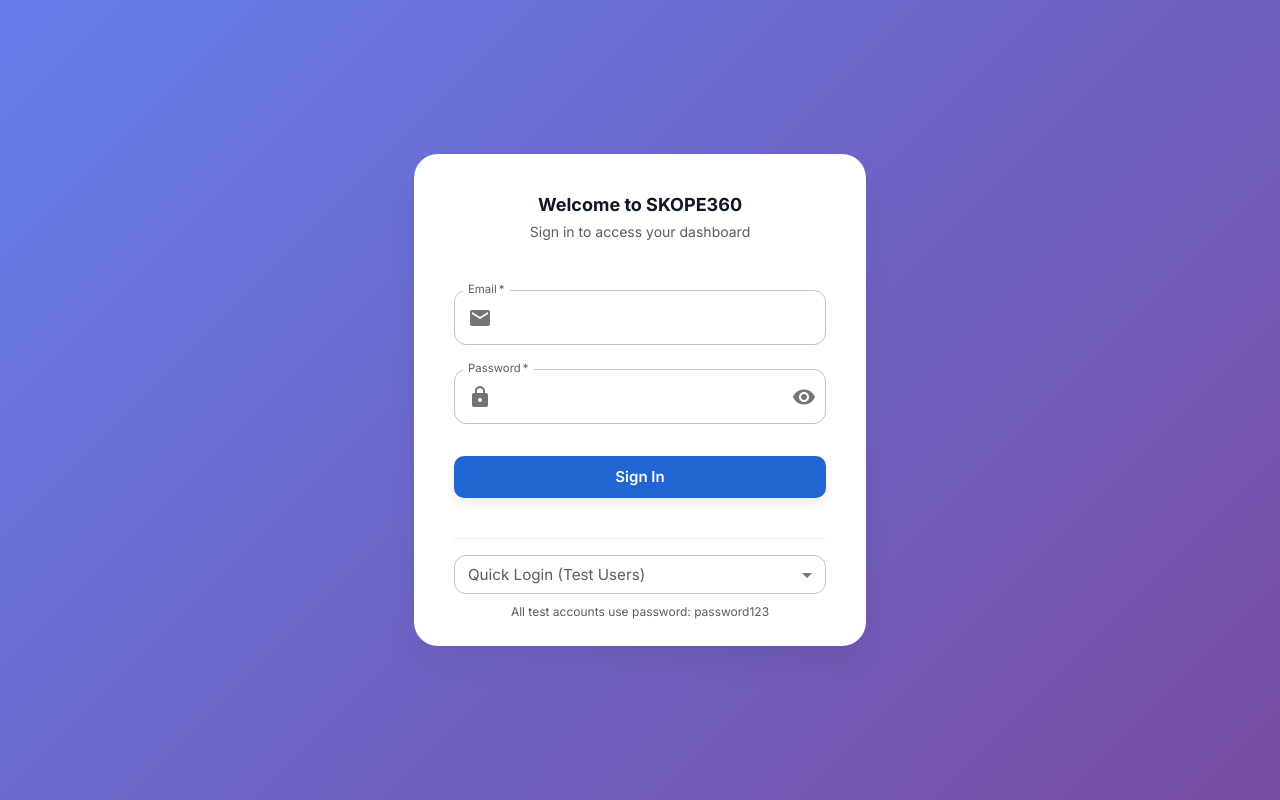
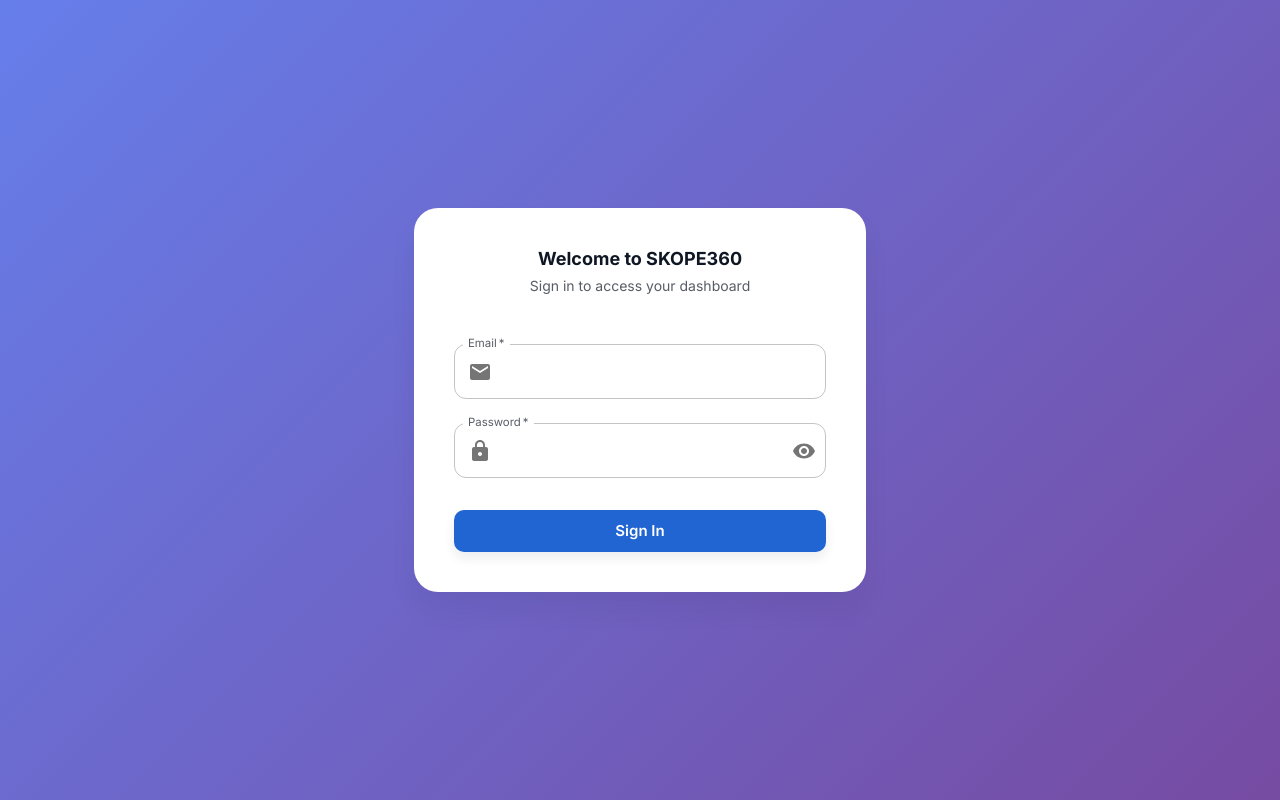
Before and after one commit to shishirvyas/sow-project, a React (Vite) app in the folder frontend/: page /login in a window 1280 px wide. Built offline with nearby package versions, Linux system fonts and the light colour scheme.

Commit message:
drop dine removal of credentials

```diff
--- a/frontend/src/components/Auth/Login.jsx
+++ b/frontend/src/components/Auth/Login.jsx
@@ -150,29 +150,6 @@
                 {loading ? <CircularProgress size={24} /> : 'Sign In'}
               </Button>
             </form>
-
-            <Box sx={{ mt: 3, pt: 2, borderTop: 1, borderColor: 'divider' }}>
-              <FormControl fullWidth size="small">
-                <InputLabel>Quick Login (Test Users)</InputLabel>
-                <Select
-                  label="Quick Login (Test Users)"
-                  defaultValue=""
-                  onChange={(e) => fillTestUser(e.target.value)}
-                >
-                  <MenuItem value="" disabled>
-                    <em>Select a test account</em>
-                  </MenuItem>
-                  {testUsers.map((user) => (
-                    <MenuItem key={user.email} value={user.email}>
-                      {user.role} - {user.email}
-                    </MenuItem>
-                  ))}
-                </Select>
-              </FormControl>
-              <Typography variant="caption" color="text.secondary" display="block" sx={{ mt: 1, textAlign: 'center' }}>
-                All test accounts use password: password123
-              </Typography>
-            </Box>
           </CardContent>
         </Card>
       </Box>
```
